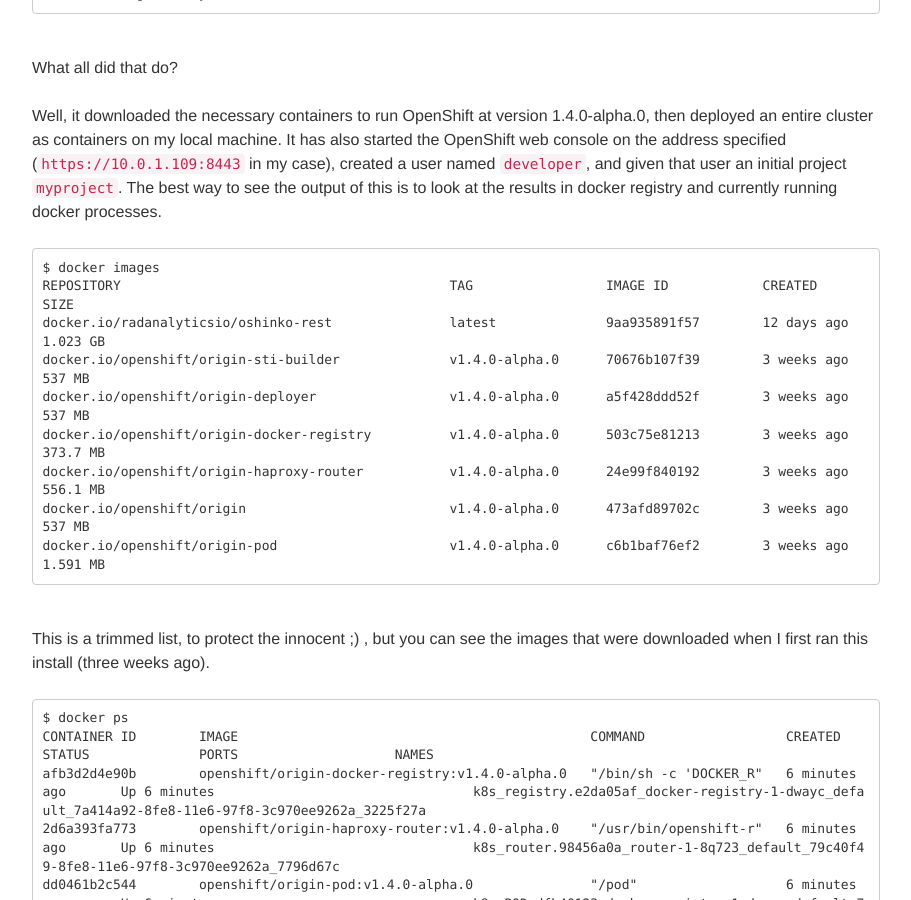
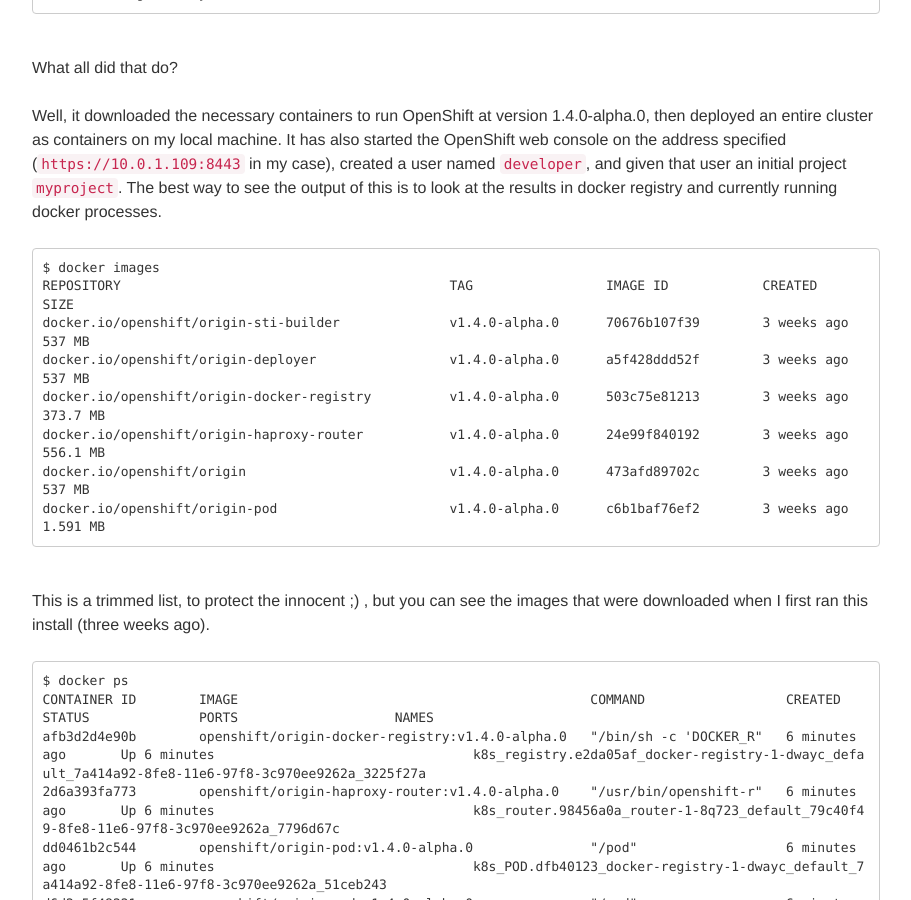
Before and after one commit to elmiko/elmiko.github.io, a Jekyll site: the page built from _posts/2016-10-11-oc-cluster-up.markdown, in a window 1280 px wide and 900 px high, scrolled down 1789 px. Shown: the whole window, without its empty margins (38-949 px from the left). Built offline with Jekyll 4.4.1, drawn with Linux system fonts in a browser that asks for light colours; nearby versions of some CDN libraries; some of the changed text lies outside the part shown.

Commit message:
minor cleanups
Fix a grammar error with a missing word, and remove an extraneous docker
image from the example.

````diff
--- a/_posts/2016-10-11-oc-cluster-up.markdown
+++ b/_posts/2016-10-11-oc-cluster-up.markdown
@@ -109,7 +109,6 @@
 ```
 $ docker images
 REPOSITORY                                          TAG                 IMAGE ID            CREATED             SIZE
-docker.io/radanalyticsio/oshinko-rest               latest              9aa935891f57        12 days ago         1.023 GB
 docker.io/openshift/origin-sti-builder              v1.4.0-alpha.0      70676b107f39        3 weeks ago         537 MB
 docker.io/openshift/origin-deployer                 v1.4.0-alpha.0      a5f428ddd52f        3 weeks ago         537 MB
 docker.io/openshift/origin-docker-registry          v1.4.0-alpha.0      503c75e81213        3 weeks ago         373.7 MB
````
Also changed, not shown: other parts of _posts/2016-10-11-oc-cluster-up.markdown (+2 -2 lines).
